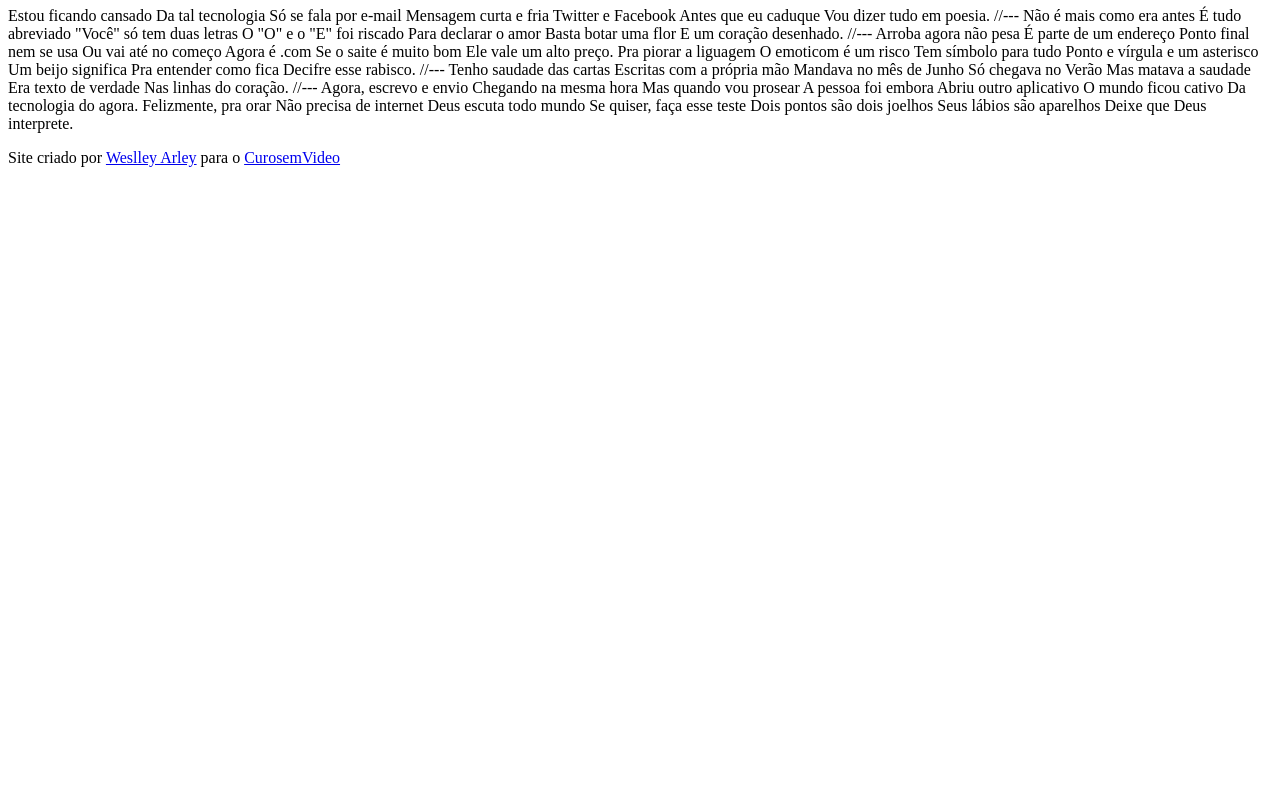
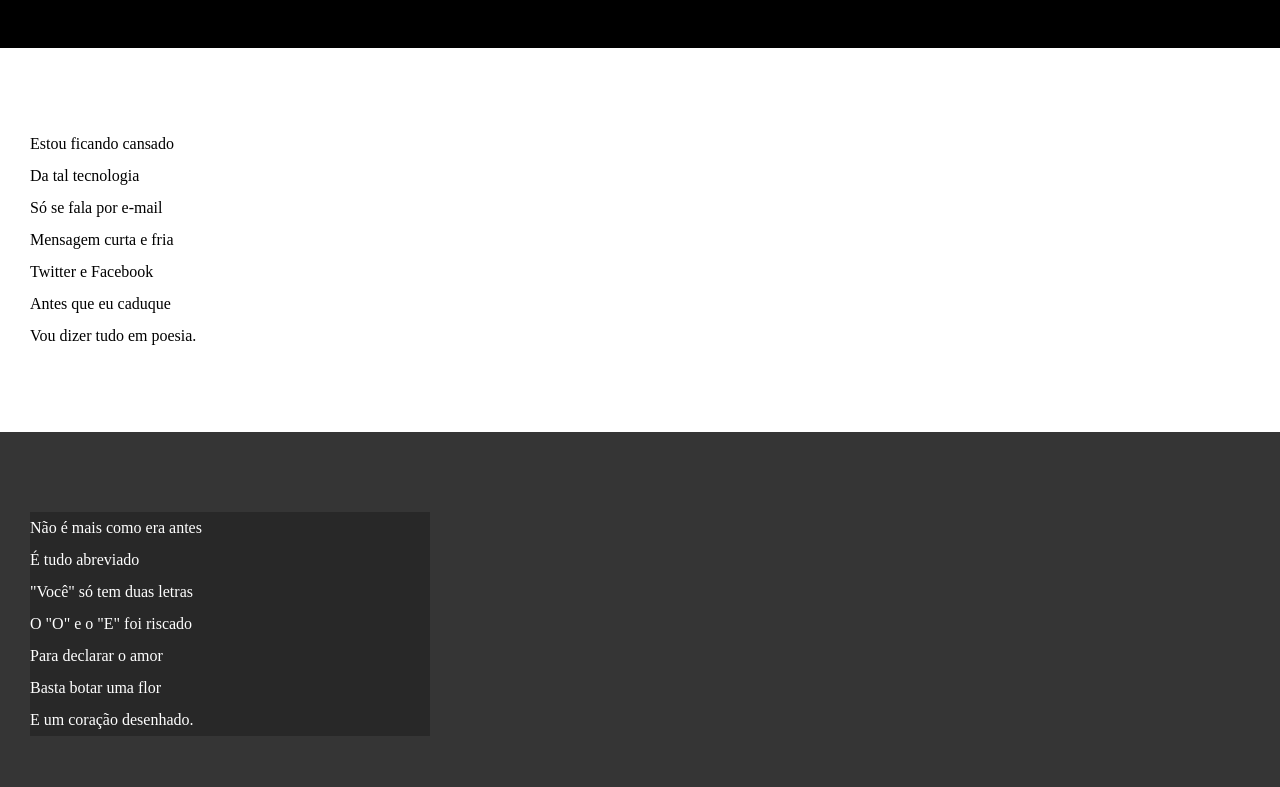
Before and after one commit to WeslleyArley/html-css, a plain HTML site: page desafios/d012/index.html in a window 1280 px wide. Shown: the part 107-894 px from the top of the page. Before the commit the page ends 800 px from the top, so only its background shows below. Drawn offline with Linux system fonts and the light colour scheme.

Commit message:
atualização dos blocos em CSS

```diff
--- /dev/null
+++ b/desafios/d012/estilos/style.css
@@ -0,0 +1,67 @@
+@charset "UTF-8";
+
+* {
+    margin: 0px;
+    padding: 0px;
+}
+
+html, body {
+    min-height: 100vh;
+    background-color: darkgrey;
+}
+
+header {
+    background-color: black;
+    color: white;
+    text-align: center;
+}
+
+header > h1 {
+    padding-top: 50px;
+    font-variant: small-caps;
+}
+
+header > p {
+    padding-bottom: 50px;
+}
+
+header a, footer a {
+    color: white;
+    text-decoration: none;
+    font-weight: bolder;
+}
+
+header a:hover, footer a:hover {
+    text-decoration: underline;
+    color: gainsboro;
+}
+
+section {
+    padding-top: 10vh;
+    padding-bottom: 10vh;
+    line-height: 2em;
+    padding-left: 30px;
+}
+
+section.normal {
+    background-color: white;
+    color: black;
+}
+
+section.imagem {
+    background-color: rgb(53, 53, 53);
+    color: white;
+
+}
+
+section.imagem > p {
+    background-color: rgba(0, 0, 0, 0.253);
+    width: 400px;
+}
+
+footer {
+    background-color: black;
+    color: white;
+    text-align: center;
+    padding: 10px;
+}
--- a/desafios/d012/index.html
+++ b/desafios/d012/index.html
@@ -4,6 +4,7 @@
     <meta charset="UTF-8">
     <meta name="viewport" content="width=device-width, initial-scale=1.0">
     <title>Cordel Moderno</title>
+    <link rel="stylesheet" href="estilos/style.css">
 </head>
 <body>
     <header>
@@ -11,72 +12,89 @@
         <p>Por <a href="https://www.recantodasletras.com.br/poesias/3186743" target="_blank">Milton Duarte</a></p>
     </header>
 
-    Estou ficando cansado
-    Da tal tecnologia
-    Só se fala por e-mail
-    Mensagem curta e fria
-    Twitter e Facebook
-    Antes que eu caduque
-    Vou dizer tudo em poesia.
+    <section class="normal">
+        <p>
+            Estou ficando cansado <br>
+            Da tal tecnologia <br>
+            Só se fala por e-mail <br>
+            Mensagem curta e fria <br>
+            Twitter e Facebook <br>
+            Antes que eu caduque <br>
+            Vou dizer tudo em poesia.
+        </p>
+    </section>
 
-    //---
+    <section class="imagem">
+        <p>
+            Não é mais como era antes <br>
+            É tudo abreviado <br>
+            "Você" só tem duas letras <br>
+            O "O" e o "E" foi riscado <br>
+            Para declarar o amor <br>
+            Basta botar uma flor <br>
+            E um coração desenhado.
+        </p>
+    </section>
 
-    Não é mais como era antes
-    É tudo abreviado
-    "Você" só tem duas letras
-    O "O" e o "E" foi riscado
-    Para declarar o amor
-    Basta botar uma flor
-    E um coração desenhado.
+    <section class="normal">
+        <p>
+            Arroba agora não pesa <br>
+            É parte de um endereço <br>
+            Ponto final nem se usa <br>
+            Ou vai até no começo <br>
+            Agora é .com <br>
+            Se o saite é muito bom <br>
+            Ele vale um alto preço.
+        </p>
 
-    //---
+        <p>
+            Pra piorar a liguagem <br>
+            O emoticom é um risco <br>
+            Tem símbolo para tudo <br>
+            Ponto e vírgula e um asterisco <br>
+            Um beijo significa <br>
+            Pra entender como fica <br>
+            Decifre esse rabisco.
+        </p>
 
-    Arroba agora não pesa
-    É parte de um endereço
-    Ponto final nem se usa
-    Ou vai até no começo
-    Agora é .com
-    Se o saite é muito bom
-    Ele vale um alto preço.
+    </section>
 
-    Pra piorar a liguagem
-    O emoticom é um risco
-    Tem símbolo para tudo
-    Ponto e vírgula e um asterisco
-    Um beijo significa
-    Pra entender como fica
-    Decifre esse rabisco.
+    <section class="imagem">
+        <p>
+            Tenho saudade das cartas <br>
+            Escritas com a própria mão <br>
+            Mandava no mês de Junho <br>
+            Só chegava no Verão <br>
+            Mas matava a saudade <br>
+            Era texto de verdade <br>
+            Nas linhas do coração.
+        </p>
+    </section>
 
-    //---
+    <section normal>
+        <p>
+            Agora, escrevo e envio <br>
+            Chegando na mesma hora <br>
+            Mas quando vou prosear <br>
+            A pessoa foi embora <br>
+            Abriu outro aplicativo <br>
+            O mundo ficou cativo <br>
+            Da tecnologia do agora.
+        </p>
 
-    Tenho saudade das cartas
-    Escritas com a própria mão
-    Mandava no mês de Junho
-    Só chegava no Verão
-    Mas matava a saudade
-    Era texto de verdade
-    Nas linhas do coração.
-
-    //---
-
-    Agora, escrevo e envio
-    Chegando na mesma hora
-    Mas quando vou prosear
-    A pessoa foi embora
-    Abriu outro aplicativo
-    O mundo ficou cativo
-    Da tecnologia do agora.
-
-    Felizmente, pra orar
-    Não precisa de internet
-    Deus escuta todo mundo
-    Se quiser, faça esse teste
-    Dois pontos são dois joelhos
-    Seus lábios são aparelhos
-    Deixe que Deus interprete.
+        <p>
+            Felizmente, pra orar <br>
+            Não precisa de internet <br>
+            Deus escuta todo mundo <br>
+            Se quiser, faça esse teste <br>
+            Dois pontos são dois joelhos <br>
+            Seus lábios são aparelhos <br>
+            Deixe que Deus interprete.
+        </p>
+    </section>
 
     <footer>
-        <p>Site criado por <a href="https://github.com/WeslleyArley" target="_blank">Weslley Arley</a> para o <a href="https://www.cursoemvideo.com" target="_blank">CurosemVideo</a></p>
+        <p>Site criado por <a href="https://github.com/WeslleyArley" target="_blank">Weslley Arley</a> para o <a href="https://www.cursoemvideo.com" target="_blank">CursoemVideo</a></p>
     </footer>
 </body>
 </html>
```
